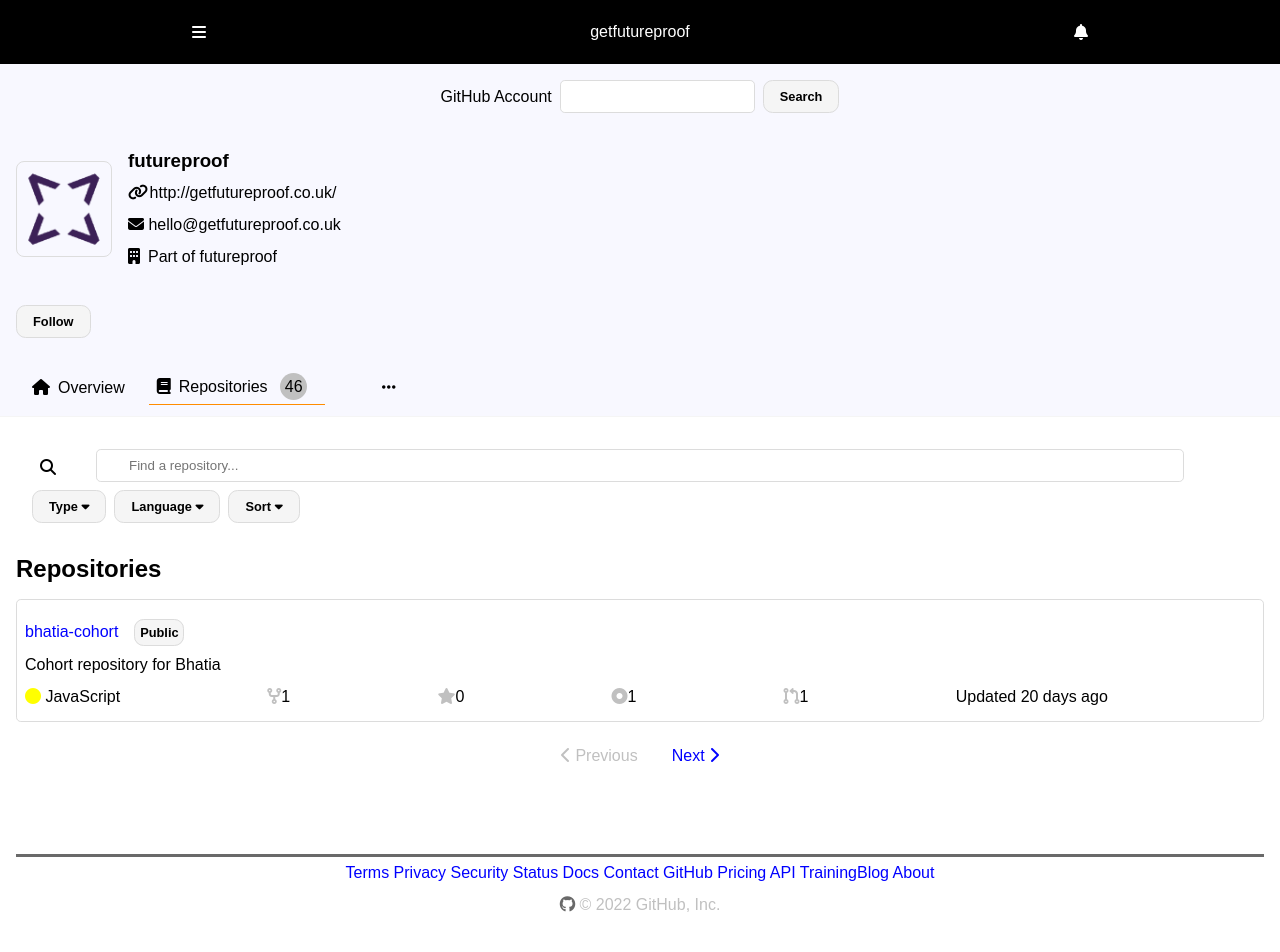
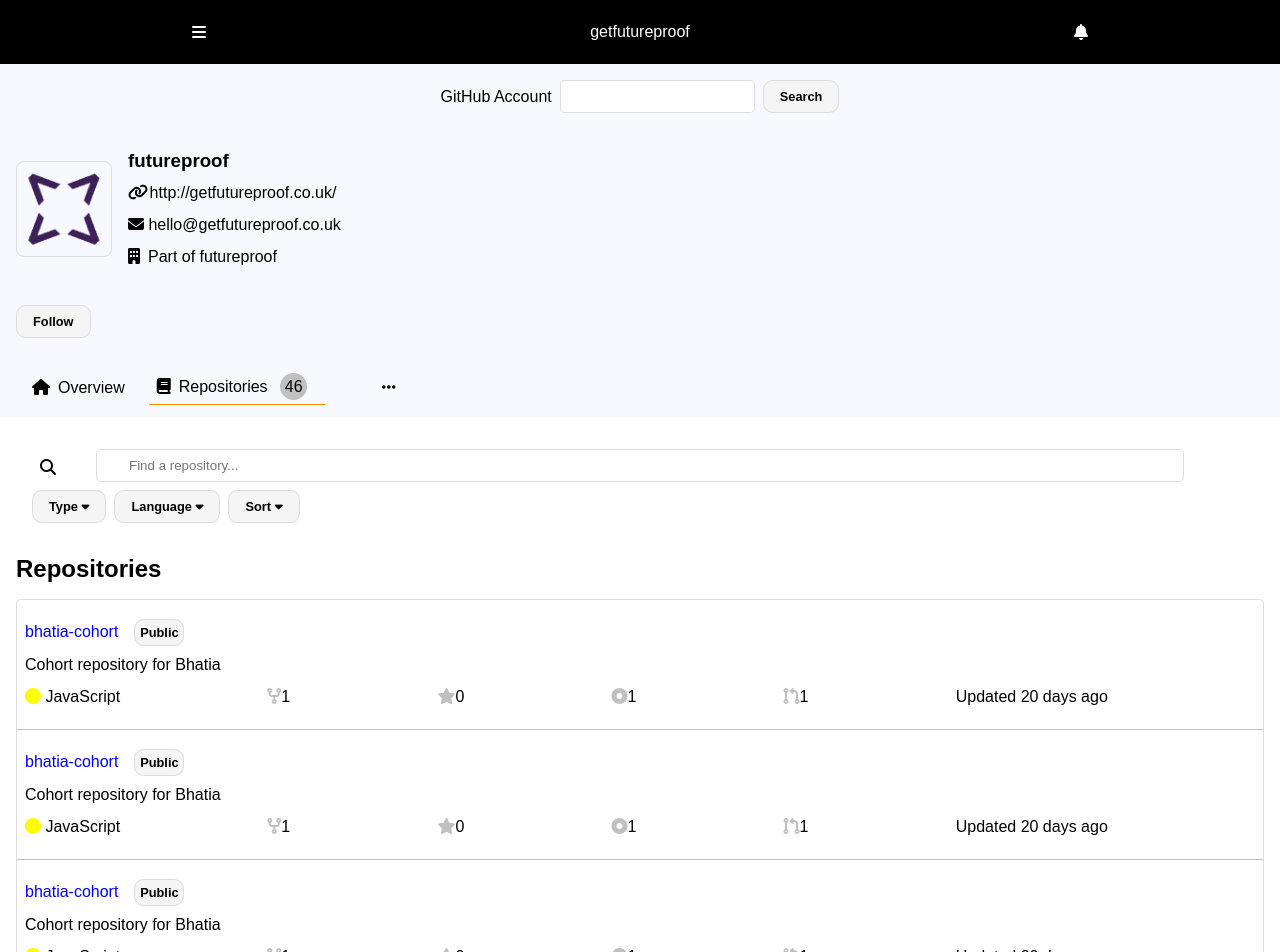
Before and after one commit to madCakes/Lap_3_code_challenge_repository_page, a React (Vite) app: page / in a window 1280 px wide. Shown: the top 952 px of the page. Before the commit the page ends 921 px from the top, so only its background shows below. Built offline with nearby package versions, Linux system fonts and the light colour scheme; no server answers.

Commit message:
remove repeated border line add & style divider for repos add example repo components

```diff
--- a/src/components/Repos/RepoLinks/RepoLinks.css
+++ b/src/components/Repos/RepoLinks/RepoLinks.css
@@ -6,6 +6,12 @@
   margin: 1rem;
   border: solid 0.1rem #dcdcdc;
   border-radius: 0.3rem;
+}
+
+.repo_divider {
+  margin: 1rem -0.5rem;
+  border: 0;
+  border-top: 1px solid #c0c0c0;
 }
 
 #listBg {
--- a/src/components/Repos/RepoLinks/index.jsx
+++ b/src/components/Repos/RepoLinks/index.jsx
@@ -5,7 +5,6 @@
 const RepoLinks = () => {
   return (
     <>
-      <section id="repoLinksBg">
       <ul id="listBg">
         <li>
           <a href="#">bhatia-cohort</a>
@@ -32,7 +31,6 @@
         </span>
         <span>Updated 20 days ago</span>
       </div>
-      </section>
     </>
   );
 };
--- a/src/components/Repos/index.jsx
+++ b/src/components/Repos/index.jsx
@@ -11,7 +11,14 @@
       <Form />
       <Buttons />
       <h4>Repositories</h4>
-      <RepoLinks />
+      <section id="repoLinksBg">
+        <RepoLinks />
+        <hr className="repo_divider" />
+        <RepoLinks />
+        <hr className="repo_divider" />
+        <RepoLinks />
+      </section>
+
       <Footer />
     </>
   );
```
Lines whose indentation alone changed are shown as unchanged.
